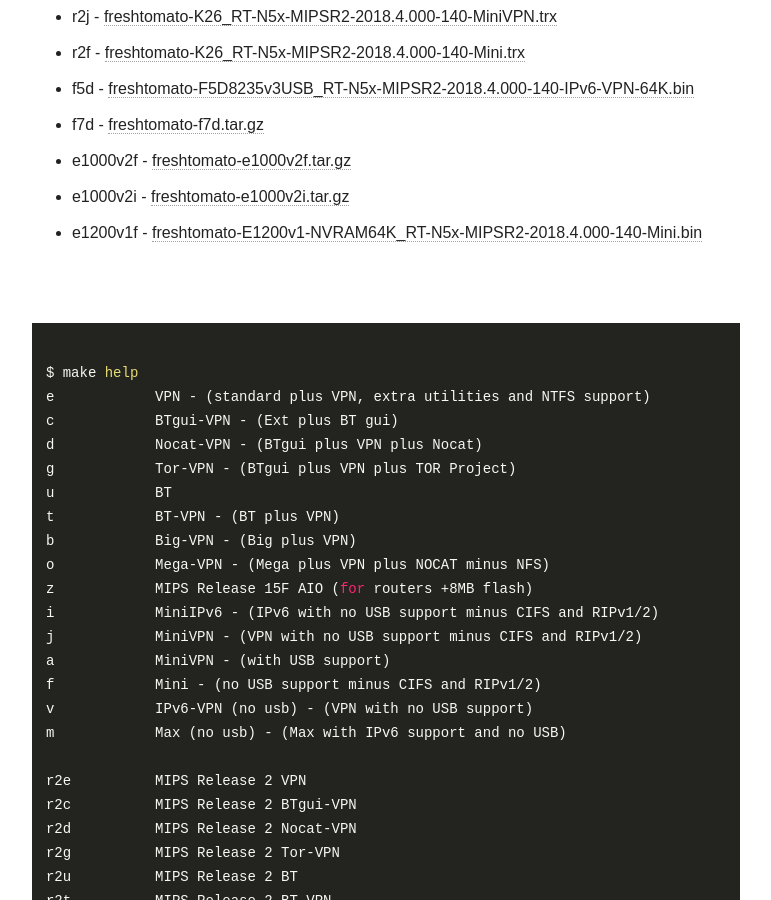
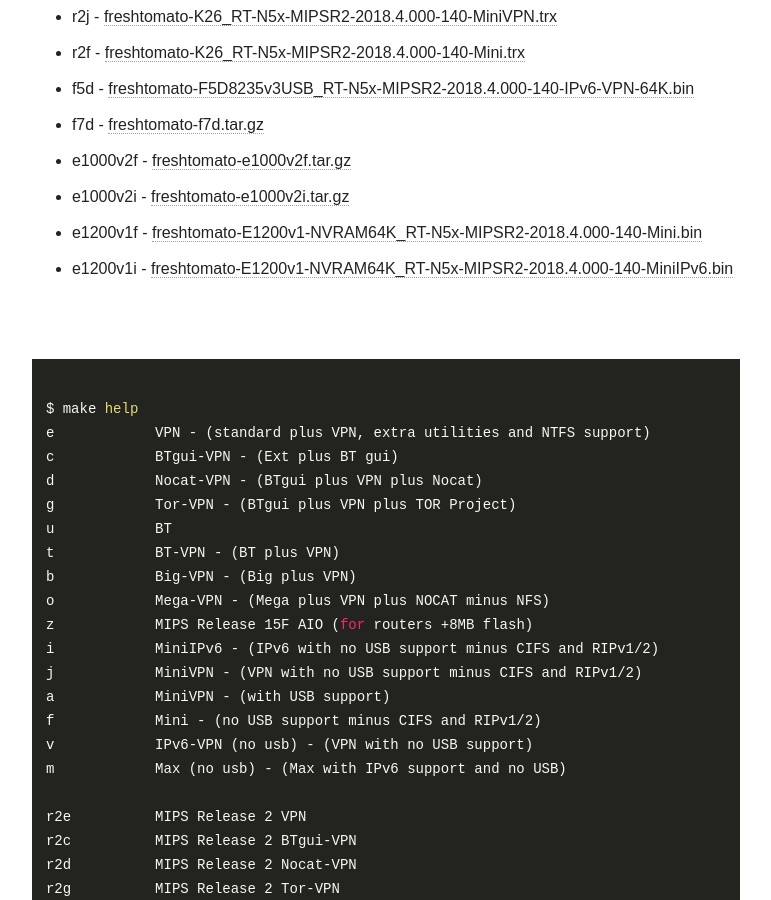
Before and after one commit to oglopss/freshtomato-mips-ci-jekyll, a Jekyll site: the page built from index.html, in a window 1280 px wide and 900 px high, scrolled down 1099 px. Shown: the whole window, without its empty margins (254-1025 px from the left). Built offline with Jekyll 4.4.1, drawn with Linux system fonts in a browser that asks for light colours; nearby versions of some CDN libraries.

Commit message:
Travis build 11 e1200v1i pushed to gh-pages

```diff
--- a/_data/ss.yml
+++ b/_data/ss.yml
@@ -20,3 +20,4 @@
   - 0017 f7d freshtomato-f7d.tar.gz
   - 0016 f5d freshtomato-F5D8235v3USB_RT-N5x-MIPSR2-2018.4.000-140-IPv6-VPN-64K.bin
   - 0020 e1200v1f freshtomato-E1200v1-NVRAM64K_RT-N5x-MIPSR2-2018.4.000-140-Mini.bin
+  - 0021 e1200v1i freshtomato-E1200v1-NVRAM64K_RT-N5x-MIPSR2-2018.4.000-140-MiniIPv6.bin
```
Also changed, not shown: 1 other file.
